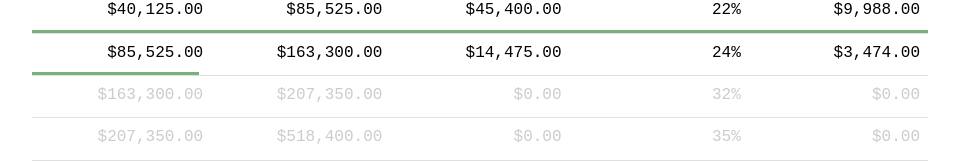
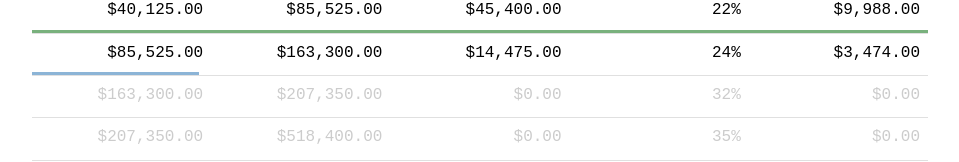
Before and after one commit to kddnewton/taxes, a React app: page / in a window 1280 px wide. Shown: the part 546-708 px from the top of the page, without its empty margins (160-1119 px from the left). Built offline with nearby package versions, Linux system fonts and the light colour scheme; the HTML template or start-up script is replaced by a standard one.

Commit message:
Different colors in progress

```diff
--- a/src/Table.tsx
+++ b/src/Table.tsx
@@ -71,7 +71,10 @@ const TableRow: React.FC<TableRowProps> = ({ income, segment }) => (
     </tr>
     <tr className="progress">
       <td colSpan={5}>
-        <div style={{ width: `${segment.percent}%` }} />
+        <div
+          data-percent={segment.percent}
+          style={{ width: `${segment.percent}%` }}
+        />
       </td>
     </tr>
   </>
--- a/src/styles.css
+++ b/src/styles.css
@@ -73,9 +73,13 @@ body {
 }
 
 .table tr.progress div {
-  background-color: #79b17d;
+  background-color: #8cb4d6;
   height: 3px;
   transition: width 150ms;
+}
+
+.table tr.progress div[data-percent='100'] {
+  background-color: #79b17d;
 }
 
 .table tr.disabled {
```
